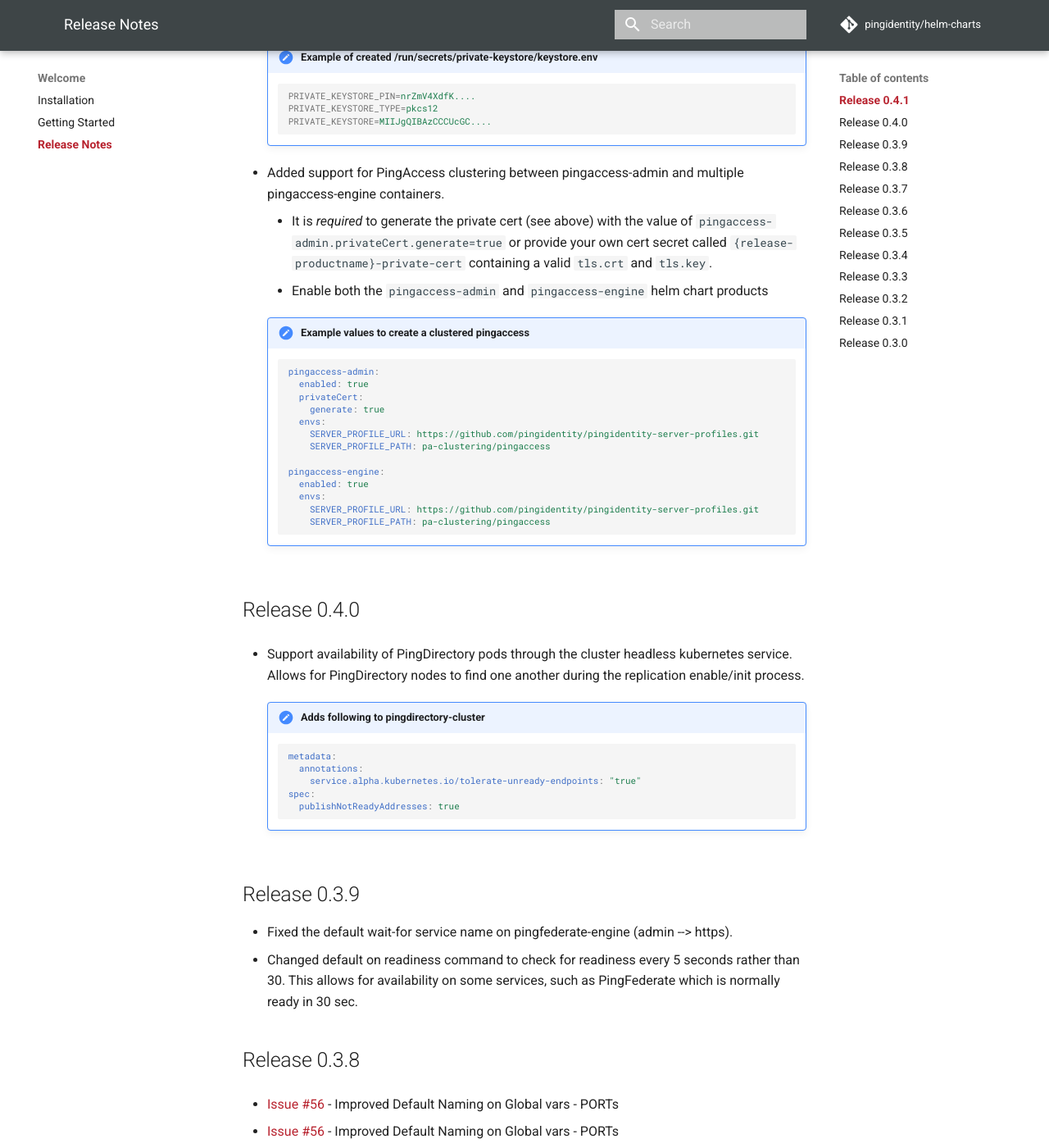
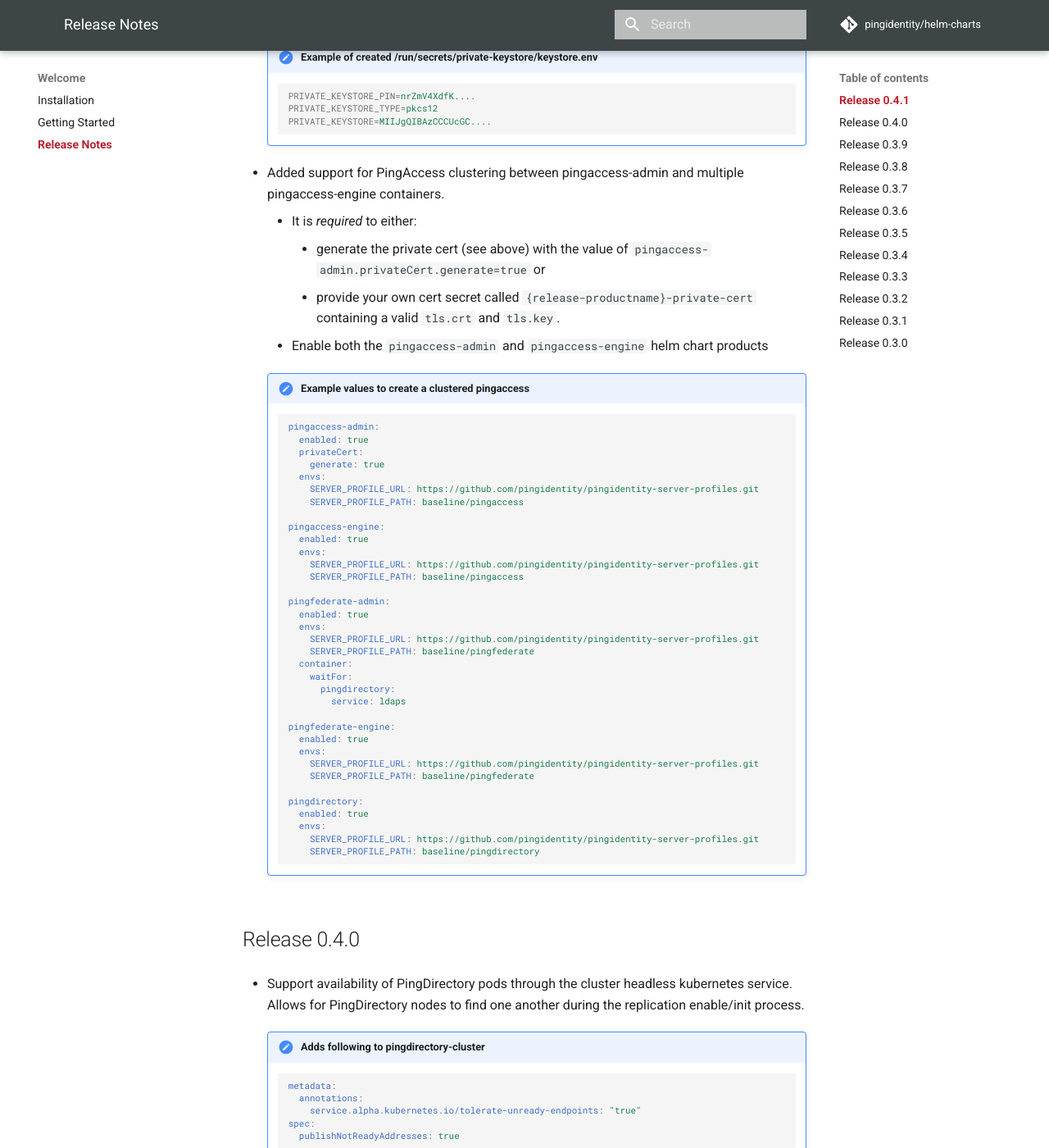
Before and after one commit to pingidentity/helm-charts, an MkDocs documentation site: the page built from docs/release-notes.md, in a window 1280 px wide and 1400 px high, scrolled down 838 px. Shown: the whole window at 82% size. Built offline with MkDocs 1.6.1 and Material for MkDocs 9.7.7, drawn with Linux system fonts in a browser that asks for light colours; comment, search, counter and statistics services are not loaded; some of the changed text lies outside the part shown.

````diff
--- a/docs/release-notes.md
+++ b/docs/release-notes.md
@@ -34,10 +34,11 @@
 
 * Added support for PingAccess clustering between pingaccess-admin and multiple
   pingaccess-engine containers.
-      * It is *required* to generate the private cert (see above)
-        with the value of `pingaccess-admin.privateCert.generate=true` or provide your
-        own cert secret called `{release-productname}-private-cert` containing a valid
-        `tls.crt` and `tls.key`.
+      * It is *required* to either:
+          * generate the private cert (see above)
+            with the value of `pingaccess-admin.privateCert.generate=true` or
+          * provide your own cert secret called `{release-productname}-private-cert`
+            containing a valid `tls.crt` and `tls.key`.
       * Enable both the `pingaccess-admin` and `pingaccess-engine` helm chart products
 
 
@@ -49,13 +50,35 @@
             generate: true
           envs:
             SERVER_PROFILE_URL: https://github.com/pingidentity/pingidentity-server-profiles.git
-            SERVER_PROFILE_PATH: pa-clustering/pingaccess
+            SERVER_PROFILE_PATH: baseline/pingaccess
 
         pingaccess-engine:
           enabled: true
           envs:
             SERVER_PROFILE_URL: https://github.com/pingidentity/pingidentity-server-profiles.git
-            SERVER_PROFILE_PATH: pa-clustering/pingaccess
+            SERVER_PROFILE_PATH: baseline/pingaccess
+
+        pingfederate-admin:
+          enabled: true
+          envs:
+            SERVER_PROFILE_URL: https://github.com/pingidentity/pingidentity-server-profiles.git
+            SERVER_PROFILE_PATH: baseline/pingfederate
+          container:
+            waitFor:
+              pingdirectory:
+                service: ldaps
+
+        pingfederate-engine:
+          enabled: true
+          envs:
+            SERVER_PROFILE_URL: https://github.com/pingidentity/pingidentity-server-profiles.git
+            SERVER_PROFILE_PATH: baseline/pingfederate
+
+        pingdirectory:
+          enabled: true
+          envs:
+            SERVER_PROFILE_URL: https://github.com/pingidentity/pingidentity-server-profiles.git
+            SERVER_PROFILE_PATH: baseline/pingdirectory
         ```
 
 ## Release 0.4.0
--- a/mkdocs.yml
+++ b/mkdocs.yml
@@ -50,6 +50,7 @@ nav:
       - Ingress: "config/ingress.md"
       - License: "config/license.md"
       - Probes: "config/probes.md"
+      - PrivateCerts: "config/private-cert.md"
       - Service: "config/service.md"
       - Vault: "config/vault.md"
       - Workload: "config/workload.md"
````
Also changed, not shown: other parts of docs/release-notes.md (+1 -1 lines), docs/config/image.md (+1 -1 lines), docs/config/private-cert.md (added, +51 -0 lines), docs/examples/everything.yaml (+19 -8 lines), 1 other file.
